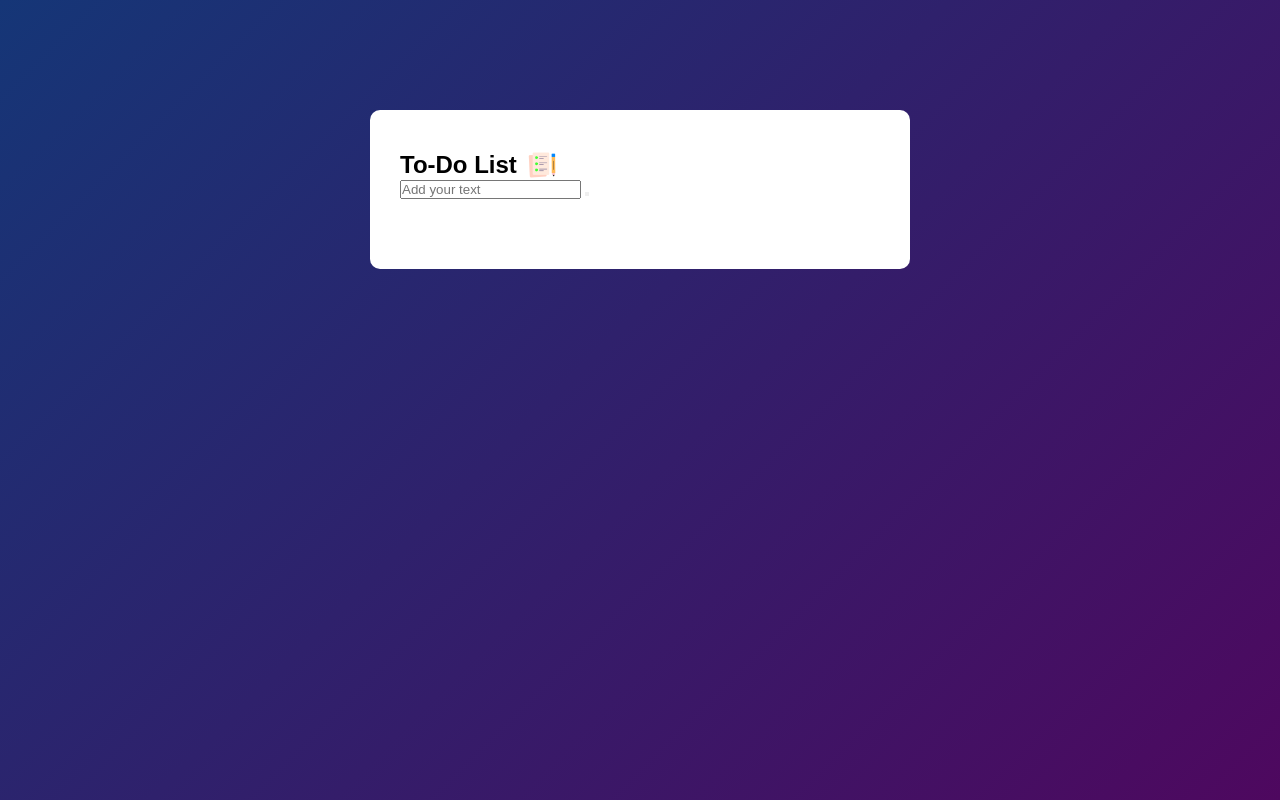
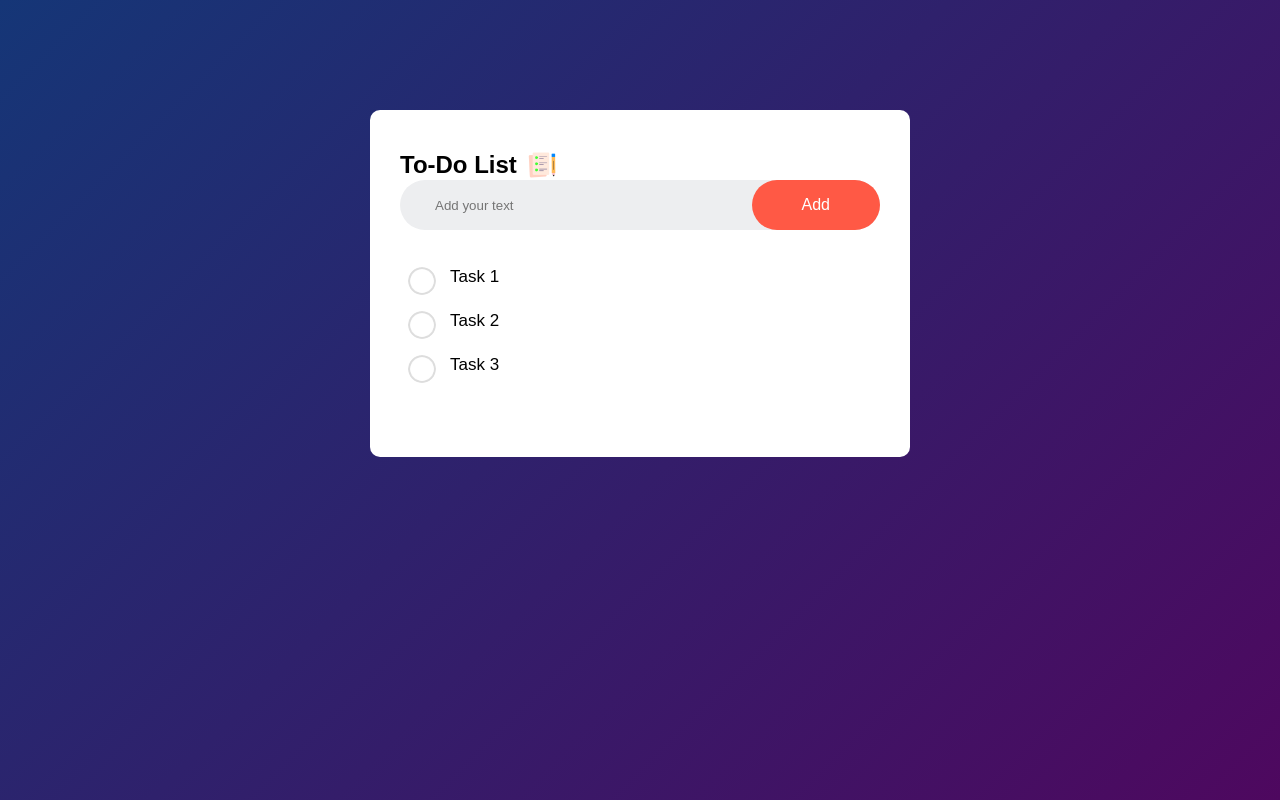
Before and after one commit to stephenbeale/jstodolist_GreatStack_YT, a plain HTML site: page index.html in a window 1280 px wide. Drawn offline with Linux system fonts and the light colour scheme.

Commit message:
WIP - 12m00s in

```diff
--- a/index.html
+++ b/index.html
@@ -1,20 +1,28 @@
 <!DOCTYPE html>
 <html lang="en">
+
 <head>
     <meta charset="UTF-8">
     <meta name="viewport" content="width=device-width, initial-scale=1.0">
     <title>To-do List App - Easy Tutorials</title>
     <link rel="stylesheet" href="style.css">
 </head>
+
 <body>
     <div class="container">
         <div class="todo-app">
             <h2>To-Do List <img src="images/icon.png" alt="icon"></h2>
             <div class="row">
                 <input type="text" id="input-box" placeholder="Add your text">
-                <button></button>
+                <button>Add</button>
             </div>
+            <ul id="list-container">
+                <li class="checked">Task 1</li>
+                <li>Task 2</li>
+                <li>Task 3</li>
+            </ul>
         </div>
     </div>
 </body>
+
 </html>
--- a/style.css
+++ b/style.css
@@ -1,17 +1,17 @@
 /*The all reference here makes this apply to all CSS classes by default, so a global style in effect. Without this, a class needs a name instead. */
-*{
+* {
   margin: 0;
   padding: 0;
- font-family: 'Poppins', sans-serif;
+  font-family: "Poppins", sans-serif;
   box-sizing: border-box;
 }
-.container{
+.container {
   width: 100%;
   min-height: 100vh;
   background: linear-gradient(135deg, #153677, #4e085f);
   padding: 10px;
 }
-.todo-app{
+.todo-app {
   width: 100%;
   max-width: 540px;
   background: #fff;
@@ -19,13 +19,67 @@
   padding: 40px 30px 70px;
   border-radius: 10px;
 }
-.todo-app h2{
+.todo-app h2 {
   color: 002765;
   /*display flex aligns items and text*/
   display: flex;
   align-items: center;
 }
-.todo-app h2 img{
+.todo-app h2 img {
   width: 30px;
   margin-left: 10px;
 }
+.row {
+  display: flex;
+  align-items: center;
+  justify-content: space-between;
+  background: #edeef0;
+  border-radius: 30px;
+  padding-left: 25px;
+  margin-bottom: 25px;
+}
+input {
+  flex: 1;
+  border: none;
+  outline: none;
+  background: transparent;
+  padding: 10px;
+  font-weight: 14px;
+}
+button {
+  border: none;
+  outline: none;
+  padding: 16px 50px;
+  background: #ff5945;
+  color: #fff;
+  font-size: 16px;
+  /*Changes the cursor on hover*/
+  cursor: pointer;
+  /*Border-radius makes the button rounded*/
+  border-radius: 40px;
+}
+ul li {
+  list-style: none;
+  font-size: 17px;
+  /*This is padding for the start of the list element*/
+  padding: 12px 8px 12px 50px;
+  user-select: none;
+  cursor: pointer;
+  position: relative;
+}
+ul li::before {
+  content: "";
+  position: absolute;
+  height: 28px;
+  width: 28px;
+  border-radius: 50%;
+  /*Call an image file directory by path*/
+  background-image: url(images/unchecked.png);
+  background-size: cover;
+  background-position: center;
+  top: 12px;
+  left: 8px;
+}
+/*Called for any sublist items in an unordered list with the 'checked' class property*/
+ul li.checked {
+}
```
Lines whose indentation alone changed are shown as unchanged.
